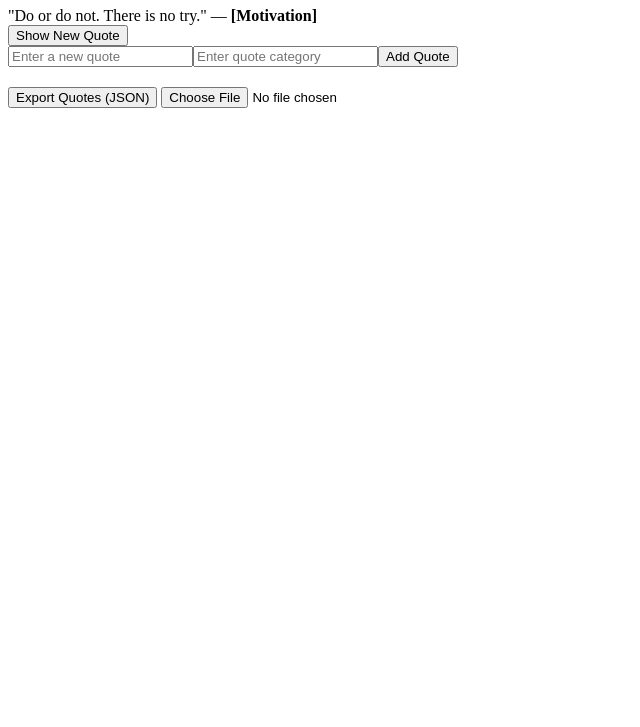
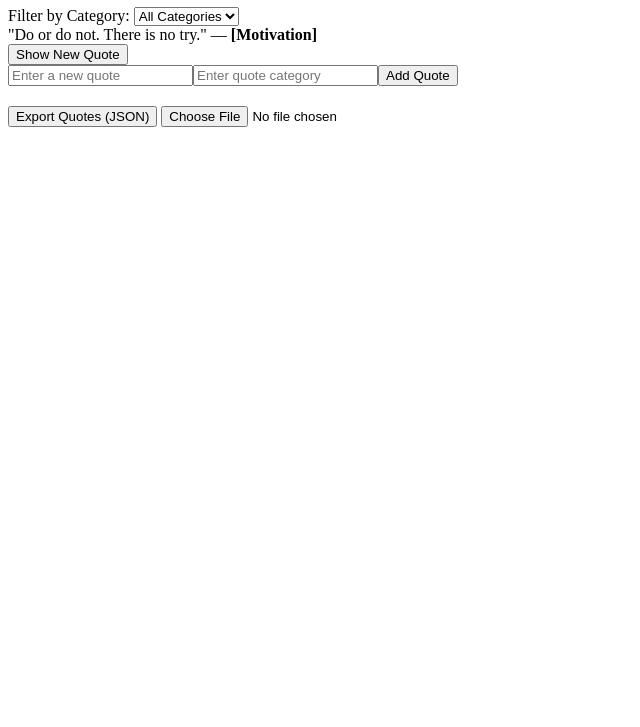
Before and after one commit to jalloh19/alx_fe_javascript, a plain HTML site: page dom-manipulation/index.html in a window 1280 px wide. Shown: the part 73-800 px from the top of the page, without its empty margins (0-640 px from the left). Drawn offline with Linux system fonts and the light colour scheme.

Commit message:
Optimized

```diff
--- a/dom-manipulation/index.html
+++ b/dom-manipulation/index.html
@@ -3,10 +3,16 @@
 <head>
   <meta charset="UTF-8">
   <meta name="viewport" content="width=device-width, initial-scale=1.0">
-  <title>Dynamic Quote Generator with Storage</title>
+  <title>Dynamic Quote Generator with Filtering</title>
 </head>
 <body>
   <h1>Dynamic Quote Generator</h1>
+
+  <!-- Category Filter -->
+  <label for="categoryFilter">Filter by Category:</label>
+  <select id="categoryFilter" onchange="filterQuotes()">
+    <option value="all">All Categories</option>
+  </select>
 
   <!-- Quote Display -->
   <div id="quoteDisplay"></div>
--- a/dom-manipulation/script.js
+++ b/dom-manipulation/script.js
@@ -1,4 +1,3 @@
-
 let quotes = JSON.parse(localStorage.getItem("quotes")) || [
   { text: "The best way to predict the future is to invent it.", category: "Inspiration" },
   { text: "Life is what happens when you're busy making other plans.", category: "Life" },
@@ -8,27 +7,26 @@ let quotes = JSON.parse(localStorage.getItem("quotes")) || [
 const quoteDisplay = document.getElementById("quoteDisplay");
 const newQuoteBtn = document.getElementById("newQuote");
 const formContainer = document.getElementById("formContainer");
-
+const categoryFilter = document.getElementById("categoryFilter");
 
 function saveQuotes() {
   localStorage.setItem("quotes", JSON.stringify(quotes));
 }
 
+function showRandomQuote() {
+  let currentFilter = localStorage.getItem("selectedCategory") || "all";
+  let filteredQuotes = (currentFilter === "all") ? quotes : quotes.filter(q => q.category === currentFilter);
 
-function showRandomQuote() {
-  if (quotes.length === 0) {
-    quoteDisplay.innerHTML = "No quotes available.";
+  if (filteredQuotes.length === 0) {
+    quoteDisplay.innerHTML = "No quotes available in this category.";
     return;
   }
-  let randomIndex = Math.floor(Math.random() * quotes.length);
-  let quote = quotes[randomIndex];
 
+  let randomIndex = Math.floor(Math.random() * filteredQuotes.length);
+  let quote = filteredQuotes[randomIndex];
   quoteDisplay.innerHTML = `"${quote.text}" — <strong>[${quote.category}]</strong>`;
-
-  // Store last viewed quote in SessionStorage
   sessionStorage.setItem("lastQuote", JSON.stringify(quote));
 }
-
 
 function addQuote() {
   const newText = document.getElementById("newQuoteText").value.trim();
@@ -41,13 +39,11 @@ function addQuote() {
 
   quotes.push({ text: newText, category: newCategory });
   saveQuotes();
-
+  populateCategories();
   quoteDisplay.innerHTML = `"${newText}" — <strong>[${newCategory}]</strong>`;
-
   document.getElementById("newQuoteText").value = "";
   document.getElementById("newQuoteCategory").value = "";
 }
-
 
 function createAddQuoteForm() {
   const inputText = document.createElement("input");
@@ -69,19 +65,36 @@ function createAddQuoteForm() {
   formContainer.appendChild(addButton);
 }
 
+function populateCategories() {
+  const categories = [...new Set(quotes.map(q => q.category))];
+  categoryFilter.innerHTML = `<option value="all">All Categories</option>`;
+  categories.forEach(cat => {
+    let option = document.createElement("option");
+    option.value = cat;
+    option.textContent = cat;
+    categoryFilter.appendChild(option);
+  });
+  let savedCategory = localStorage.getItem("selectedCategory");
+  if (savedCategory) {
+    categoryFilter.value = savedCategory;
+  }
+}
+
+function filterQuotes() {
+  const selectedCategory = categoryFilter.value;
+  localStorage.setItem("selectedCategory", selectedCategory);
+  showRandomQuote();
+}
 
 function exportToJsonFile() {
   const blob = new Blob([JSON.stringify(quotes, null, 2)], { type: "application/json" });
   const url = URL.createObjectURL(blob);
-
   const a = document.createElement("a");
   a.href = url;
   a.download = "quotes.json";
   a.click();
-
   URL.revokeObjectURL(url);
 }
-
 
 function importFromJsonFile(event) {
   const fileReader = new FileReader();
@@ -91,6 +104,7 @@ function importFromJsonFile(event) {
       if (Array.isArray(importedQuotes)) {
         quotes.push(...importedQuotes);
         saveQuotes();
+        populateCategories();
         alert("Quotes imported successfully!");
       } else {
         alert("Invalid JSON format. Expected an array of quotes.");
@@ -102,14 +116,12 @@ function importFromJsonFile(event) {
   fileReader.readAsText(event.target.files[0]);
 }
 
-
 newQuoteBtn.addEventListener("click", showRandomQuote);
 document.getElementById("exportBtn").addEventListener("click", exportToJsonFile);
 
+createAddQuoteForm();
+populateCategories();
 
-createAddQuoteForm();
-
-// Show last viewed quote from sessionStorage if available
 const lastQuote = sessionStorage.getItem("lastQuote");
 if (lastQuote) {
   const parsed = JSON.parse(lastQuote);
```
